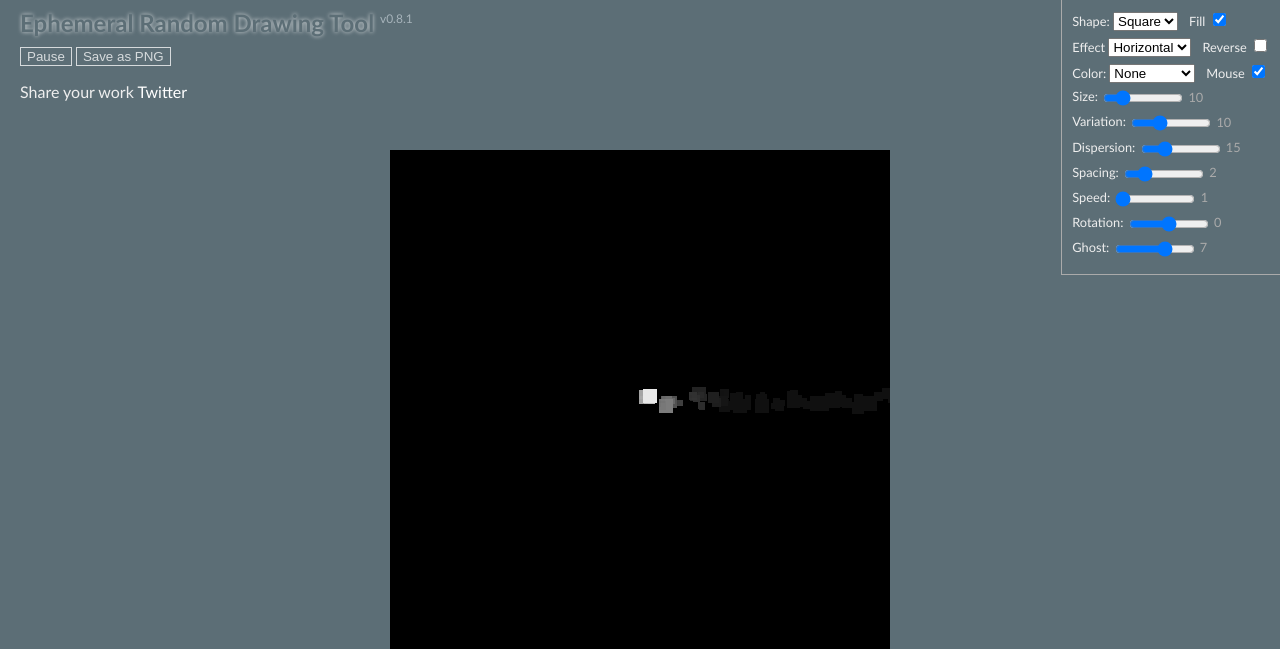
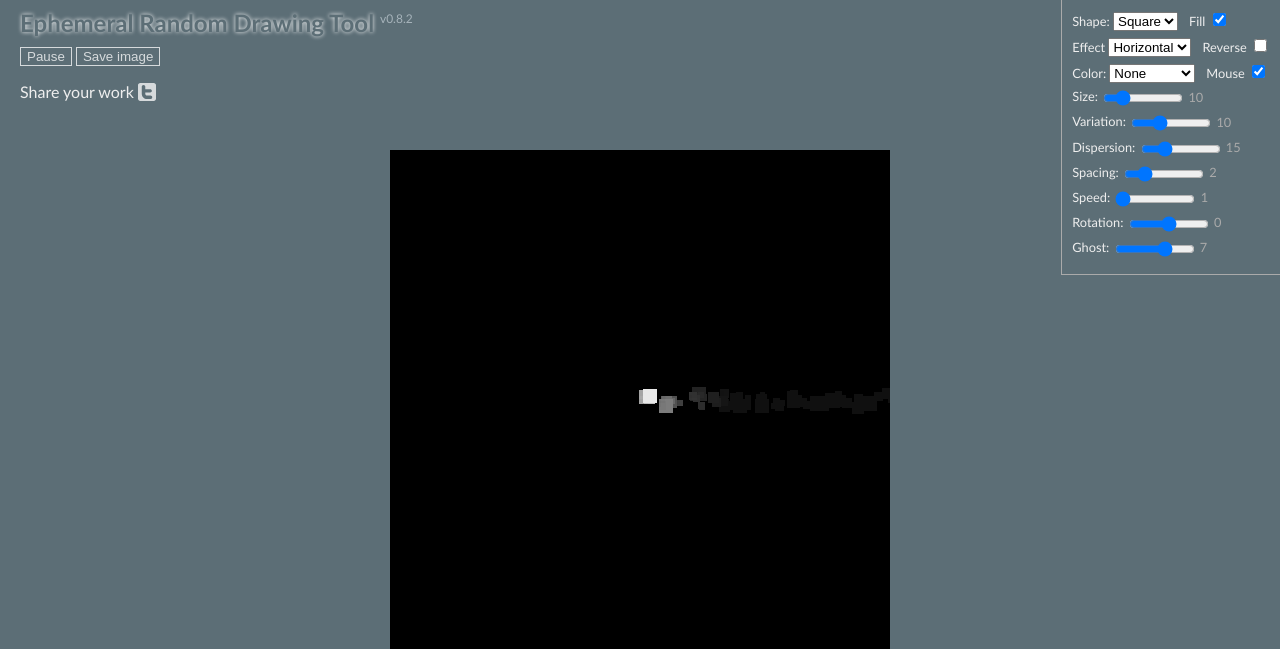
Before and after one commit to raohmaru/Ephemeral-Random-Drawing-Tool, a PHP site: page / in a window 1280 px wide. Shown: the top 649 px of the page. Run offline with PHP 8.4, Linux system fonts and the light colour scheme.

Commit message:
Added Twitter icon

```diff
--- a/package.json
+++ b/package.json
@@ -1,6 +1,6 @@
 {
   "name": "ephemeral-random-drawing-tool",
-  "version": "0.8.1",
+  "version": "0.8.2",
   "description": "Drawing tool on a HTML5 canvas",
   "main": "gulpfile.js",
   "dependencies": {},
--- a/src/css/styles.css
+++ b/src/css/styles.css
@@ -32,7 +32,7 @@ a:hover, a:focus {
 		line-height: .5;
 		font-weight: 700;
 		color: #5C6E76;
-		text-shadow: 0 0 4px rgba(255, 255, 255, .75);
+		text-shadow: 0 0 4px rgb(255, 255, 255);
 	}
 		.header__version {
 			font-size: 50%;
@@ -108,3 +108,13 @@ canvas {
 	.is-disabled:focus {
 		text-decoration: none;
 	}
+.icon {
+	vertical-align: text-bottom;
+}
+a > .icon {
+	opacity: .75;
+}
+a:hover > .icon,
+a:focus > .icon {
+	opacity: 1;
+}
--- a/src/index.html
+++ b/src/index.html
@@ -12,10 +12,10 @@
 <body>
 <div class="wrapper">
 	<header class="header" role="banner">
-		<h1 class="header__title">Ephemeral Random Drawing Tool <span class="header__version">v0.8.1</span></h1>
+		<h1 class="header__title">Ephemeral Random Drawing Tool <span class="header__version">v0.8.2</span></h1>
 		<p><input type="button" value="Pause" class="button" title="Shortcut: P Key" accesskey="P" data-app-comp="pause" />
-			<input type="button" value="Save as PNG" class="button" title="Shortcut: Ctrl + S" accesskey="S" data-app-comp="save" /></p>
-		<p>Share your work <a href="http://twitter.com" title="Share on Twitter" data-app-comp="share-twitter">Twitter</a></p>
+			<input type="button" value="Save image" class="button" title="Shortcut: Ctrl + S" accesskey="S" data-app-comp="save" /></p>
+		<p>Share your work <a href="http://twitter.com" title="Share on Twitter" data-app-comp="share-twitter"><img src="img/twitter.svg" alt="Twitter" width="18" height="18" class="icon" /></a></p>
 	</header>
 
 	<canvas id="maincanvas" width="500" height="500">
```
Also changed, not shown: src/img/twitter.svg (added).
